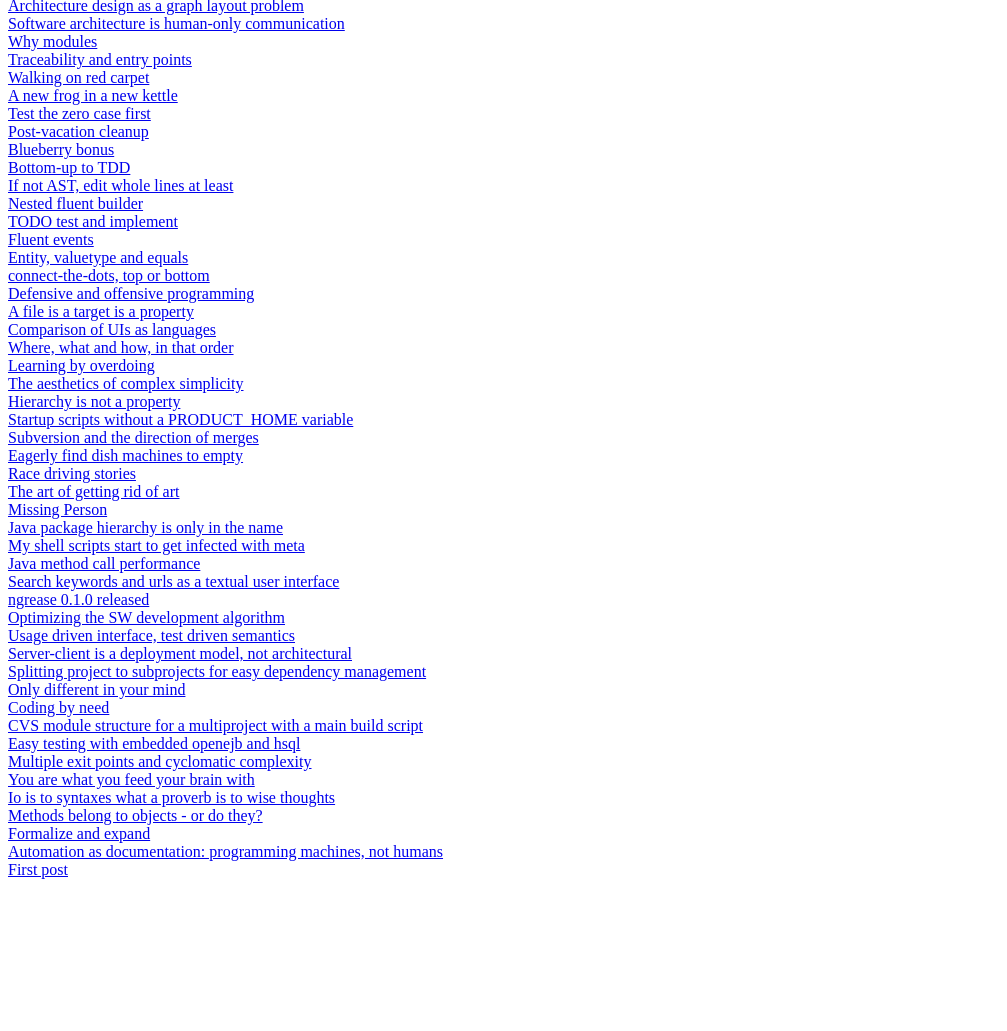
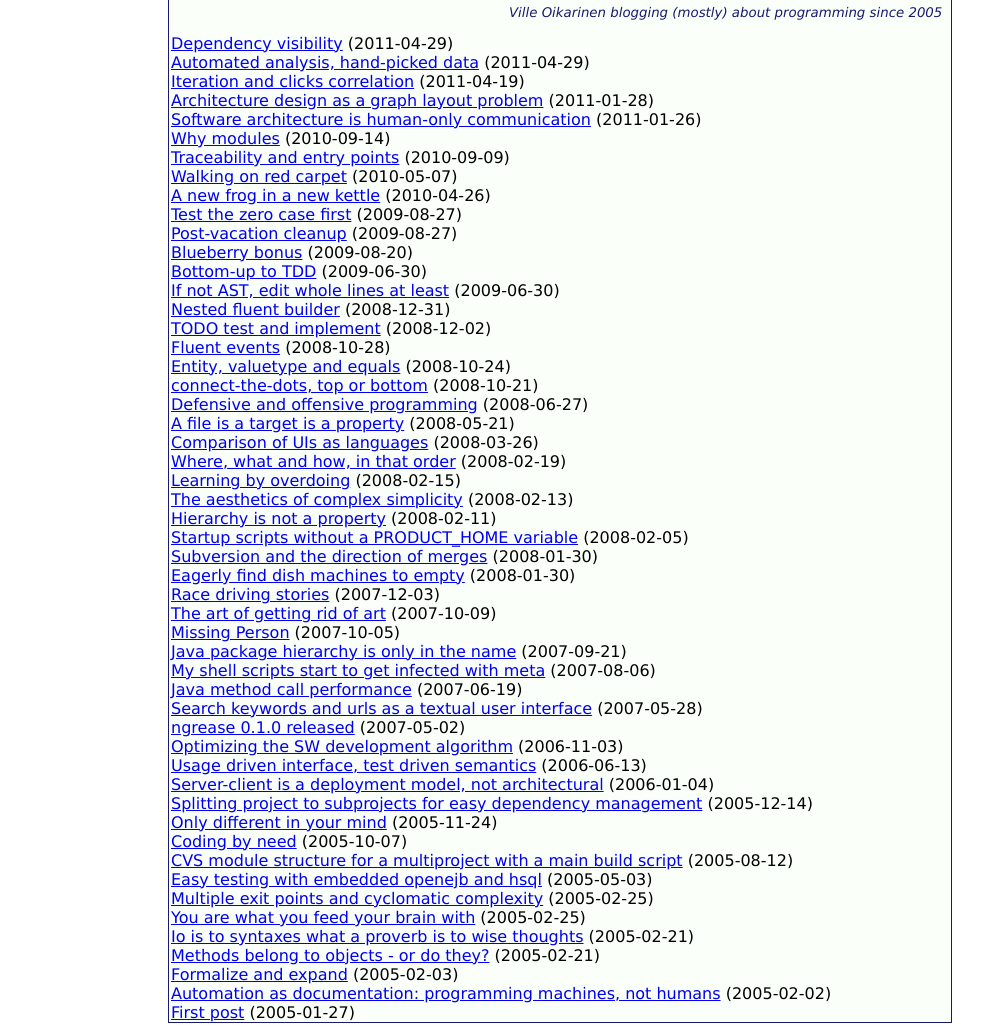
Before and after one commit to wipu/blog.ville.oikarinen.org, a plain HTML site: page docs/index.html in a window 1280 px wide. Shown: the part 65-1096 px from the top of the page, without its empty margins (0-1007 px from the left). Before the commit the page ends 952 px from the top, so only its background shows below. Drawn offline with Linux system fonts and the light colour scheme.

Commit message:
improved index.html: title, style, dates

```diff
--- a/docs/index.html
+++ b/docs/index.html
@@ -1,53 +1,59 @@
-<html><body><a href='Dependency_visibility.html'>Dependency visibility</a><br/>
-<a href='Automated_analysis,_hand-picked_data.html'>Automated analysis, hand-picked data</a><br/>
-<a href='Iteration_and_clicks_correlation.html'>Iteration and clicks correlation</a><br/>
-<a href='Architecture_design_as_a_graph_layout_problem.html'>Architecture design as a graph layout problem</a><br/>
-<a href='Software_architecture_is_human-only_communication.html'>Software architecture is human-only communication</a><br/>
-<a href='Why_modules.html'>Why modules</a><br/>
-<a href='Traceability_and_entry_points.html'>Traceability and entry points</a><br/>
-<a href='Walking_on_red_carpet.html'>Walking on red carpet</a><br/>
-<a href='A_new_frog_in_a_new_kettle.html'>A new frog in a new kettle</a><br/>
-<a href='Test_the_zero_case_first.html'>Test the zero case first</a><br/>
-<a href='Post-vacation_cleanup.html'>Post-vacation cleanup</a><br/>
-<a href='Blueberry_bonus.html'>Blueberry bonus</a><br/>
-<a href='Bottom-up_to_TDD.html'>Bottom-up to TDD</a><br/>
-<a href='If_not_AST,_edit_whole_lines_at_least.html'>If not AST, edit whole lines at least</a><br/>
-<a href='Nested_fluent_builder.html'>Nested fluent builder</a><br/>
-<a href='TODO_test_and_implement.html'>TODO test and implement</a><br/>
-<a href='Fluent_events.html'>Fluent events</a><br/>
-<a href='Entity,_valuetype_and_equals.html'>Entity, valuetype and equals</a><br/>
-<a href='connect-the-dots,_top_or_bottom.html'>connect-the-dots, top or bottom</a><br/>
-<a href='Defensive_and_offensive_programming.html'>Defensive and offensive programming</a><br/>
-<a href='A_file_is_a_target_is_a_property.html'>A file is a target is a property</a><br/>
-<a href='Comparison_of_UIs_as_languages.html'>Comparison of UIs as languages</a><br/>
-<a href='Where,_what_and_how,_in_that_order.html'>Where, what and how, in that order</a><br/>
-<a href='Learning_by_overdoing.html'>Learning by overdoing</a><br/>
-<a href='The_aesthetics_of_complex_simplicity.html'>The aesthetics of complex simplicity</a><br/>
-<a href='Hierarchy_is_not_a_property.html'>Hierarchy is not a property</a><br/>
-<a href='Startup_scripts_without_a_PRODUCT_HOME_variable.html'>Startup scripts without a PRODUCT_HOME variable</a><br/>
-<a href='Subversion_and_the_direction_of_merges.html'>Subversion and the direction of merges</a><br/>
-<a href='Eagerly_find_dish_machines_to_empty.html'>Eagerly find dish machines to empty</a><br/>
-<a href='Race_driving_stories.html'>Race driving stories</a><br/>
-<a href='The_art_of_getting_rid_of_art.html'>The art of getting rid of art</a><br/>
-<a href='Missing_Person.html'>Missing Person</a><br/>
-<a href='Java_package_hierarchy_is_only_in_the_name.html'>Java package hierarchy is only in the name</a><br/>
-<a href='My_shell_scripts_start_to_get_infected_with_meta.html'>My shell scripts start to get infected with meta</a><br/>
-<a href='Java_method_call_performance.html'>Java method call performance</a><br/>
-<a href='Search_keywords_and_urls_as_a_textual_user_interface.html'>Search keywords and urls as a textual user interface</a><br/>
-<a href='ngrease_0.1.0_released.html'>ngrease 0.1.0 released</a><br/>
-<a href='Optimizing_the_SW_development_algorithm.html'>Optimizing the SW development algorithm</a><br/>
-<a href='Usage_driven_interface,_test_driven_semantics.html'>Usage driven interface, test driven semantics</a><br/>
-<a href='Server-client_is_a_deployment_model,_not_architectural.html'>Server-client is a deployment model, not architectural</a><br/>
-<a href='Splitting_project_to_subprojects_for_easy_dependency_management.html'>Splitting project to subprojects for easy dependency management</a><br/>
-<a href='Only_different_in_your_mind.html'>Only different in your mind</a><br/>
-<a href='Coding_by_need.html'>Coding by need</a><br/>
-<a href='CVS_module_structure_for_a_multiproject_with_a_main_build_script.html'>CVS module structure for a multiproject with a main build script</a><br/>
-<a href='Easy_testing_with_embedded_openejb_and_hsql.html'>Easy testing with embedded openejb and hsql</a><br/>
-<a href='Multiple_exit_points_and_cyclomatic_complexity.html'>Multiple exit points and cyclomatic complexity</a><br/>
-<a href='You_are_what_you_feed_your_brain_with.html'>You are what you feed your brain with</a><br/>
-<a href='Io_is_to_syntaxes_what_a_proverb_is_to_wise_thoughts.html'>Io is to syntaxes what a proverb is to wise thoughts</a><br/>
-<a href='Methods_belong_to_objects_-_or_do_they.html'>Methods belong to objects - or do they?</a><br/>
-<a href='Formalize_and_expand.html'>Formalize and expand</a><br/>
-<a href='Automation_as_documentation__programming_machines,_not_humans.html'>Automation as documentation: programming machines, not humans</a><br/>
-<a href='First_post.html'>First post</a><br/>
+<html><head><title>Mapping thoughts to language</title><link rel="stylesheet" href="style.css" type="text/css" charset="utf-8" />
+</head><body>
+<div class='article'>
+<h1>Mapping thoughts to language</h1>
+<p class='subtitle'>Ville Oikarinen blogging (mostly) about programming since 2005</p>
+<a href='Dependency_visibility.html'>Dependency visibility</a> (2011-04-29)<br/>
+<a href='Automated_analysis,_hand-picked_data.html'>Automated analysis, hand-picked data</a> (2011-04-29)<br/>
+<a href='Iteration_and_clicks_correlation.html'>Iteration and clicks correlation</a> (2011-04-19)<br/>
+<a href='Architecture_design_as_a_graph_layout_problem.html'>Architecture design as a graph layout problem</a> (2011-01-28)<br/>
+<a href='Software_architecture_is_human-only_communication.html'>Software architecture is human-only communication</a> (2011-01-26)<br/>
+<a href='Why_modules.html'>Why modules</a> (2010-09-14)<br/>
+<a href='Traceability_and_entry_points.html'>Traceability and entry points</a> (2010-09-09)<br/>
+<a href='Walking_on_red_carpet.html'>Walking on red carpet</a> (2010-05-07)<br/>
+<a href='A_new_frog_in_a_new_kettle.html'>A new frog in a new kettle</a> (2010-04-26)<br/>
+<a href='Test_the_zero_case_first.html'>Test the zero case first</a> (2009-08-27)<br/>
+<a href='Post-vacation_cleanup.html'>Post-vacation cleanup</a> (2009-08-27)<br/>
+<a href='Blueberry_bonus.html'>Blueberry bonus</a> (2009-08-20)<br/>
+<a href='Bottom-up_to_TDD.html'>Bottom-up to TDD</a> (2009-06-30)<br/>
+<a href='If_not_AST,_edit_whole_lines_at_least.html'>If not AST, edit whole lines at least</a> (2009-06-30)<br/>
+<a href='Nested_fluent_builder.html'>Nested fluent builder</a> (2008-12-31)<br/>
+<a href='TODO_test_and_implement.html'>TODO test and implement</a> (2008-12-02)<br/>
+<a href='Fluent_events.html'>Fluent events</a> (2008-10-28)<br/>
+<a href='Entity,_valuetype_and_equals.html'>Entity, valuetype and equals</a> (2008-10-24)<br/>
+<a href='connect-the-dots,_top_or_bottom.html'>connect-the-dots, top or bottom</a> (2008-10-21)<br/>
+<a href='Defensive_and_offensive_programming.html'>Defensive and offensive programming</a> (2008-06-27)<br/>
+<a href='A_file_is_a_target_is_a_property.html'>A file is a target is a property</a> (2008-05-21)<br/>
+<a href='Comparison_of_UIs_as_languages.html'>Comparison of UIs as languages</a> (2008-03-26)<br/>
+<a href='Where,_what_and_how,_in_that_order.html'>Where, what and how, in that order</a> (2008-02-19)<br/>
+<a href='Learning_by_overdoing.html'>Learning by overdoing</a> (2008-02-15)<br/>
+<a href='The_aesthetics_of_complex_simplicity.html'>The aesthetics of complex simplicity</a> (2008-02-13)<br/>
+<a href='Hierarchy_is_not_a_property.html'>Hierarchy is not a property</a> (2008-02-11)<br/>
+<a href='Startup_scripts_without_a_PRODUCT_HOME_variable.html'>Startup scripts without a PRODUCT_HOME variable</a> (2008-02-05)<br/>
+<a href='Subversion_and_the_direction_of_merges.html'>Subversion and the direction of merges</a> (2008-01-30)<br/>
+<a href='Eagerly_find_dish_machines_to_empty.html'>Eagerly find dish machines to empty</a> (2008-01-30)<br/>
+<a href='Race_driving_stories.html'>Race driving stories</a> (2007-12-03)<br/>
+<a href='The_art_of_getting_rid_of_art.html'>The art of getting rid of art</a> (2007-10-09)<br/>
+<a href='Missing_Person.html'>Missing Person</a> (2007-10-05)<br/>
+<a href='Java_package_hierarchy_is_only_in_the_name.html'>Java package hierarchy is only in the name</a> (2007-09-21)<br/>
+<a href='My_shell_scripts_start_to_get_infected_with_meta.html'>My shell scripts start to get infected with meta</a> (2007-08-06)<br/>
+<a href='Java_method_call_performance.html'>Java method call performance</a> (2007-06-19)<br/>
+<a href='Search_keywords_and_urls_as_a_textual_user_interface.html'>Search keywords and urls as a textual user interface</a> (2007-05-28)<br/>
+<a href='ngrease_0.1.0_released.html'>ngrease 0.1.0 released</a> (2007-05-02)<br/>
+<a href='Optimizing_the_SW_development_algorithm.html'>Optimizing the SW development algorithm</a> (2006-11-03)<br/>
+<a href='Usage_driven_interface,_test_driven_semantics.html'>Usage driven interface, test driven semantics</a> (2006-06-13)<br/>
+<a href='Server-client_is_a_deployment_model,_not_architectural.html'>Server-client is a deployment model, not architectural</a> (2006-01-04)<br/>
+<a href='Splitting_project_to_subprojects_for_easy_dependency_management.html'>Splitting project to subprojects for easy dependency management</a> (2005-12-14)<br/>
+<a href='Only_different_in_your_mind.html'>Only different in your mind</a> (2005-11-24)<br/>
+<a href='Coding_by_need.html'>Coding by need</a> (2005-10-07)<br/>
+<a href='CVS_module_structure_for_a_multiproject_with_a_main_build_script.html'>CVS module structure for a multiproject with a main build script</a> (2005-08-12)<br/>
+<a href='Easy_testing_with_embedded_openejb_and_hsql.html'>Easy testing with embedded openejb and hsql</a> (2005-05-03)<br/>
+<a href='Multiple_exit_points_and_cyclomatic_complexity.html'>Multiple exit points and cyclomatic complexity</a> (2005-02-25)<br/>
+<a href='You_are_what_you_feed_your_brain_with.html'>You are what you feed your brain with</a> (2005-02-25)<br/>
+<a href='Io_is_to_syntaxes_what_a_proverb_is_to_wise_thoughts.html'>Io is to syntaxes what a proverb is to wise thoughts</a> (2005-02-21)<br/>
+<a href='Methods_belong_to_objects_-_or_do_they.html'>Methods belong to objects - or do they?</a> (2005-02-21)<br/>
+<a href='Formalize_and_expand.html'>Formalize and expand</a> (2005-02-03)<br/>
+<a href='Automation_as_documentation__programming_machines,_not_humans.html'>Automation as documentation: programming machines, not humans</a> (2005-02-02)<br/>
+<a href='First_post.html'>First post</a> (2005-01-27)<br/>
+</div>
 </body></html>
--- a/docs/style.css
+++ b/docs/style.css
@@ -43,6 +43,13 @@ p.jroller-origin > a {
 	color: DarkGray;
 }
 
+p.subtitle {
+	font-style:italic;
+	font-size: smaller;
+	text-align: right;
+	color: MidnightBlue;
+}
+
 img {
 	border-style: solid;
 	border-width: thin;
```
